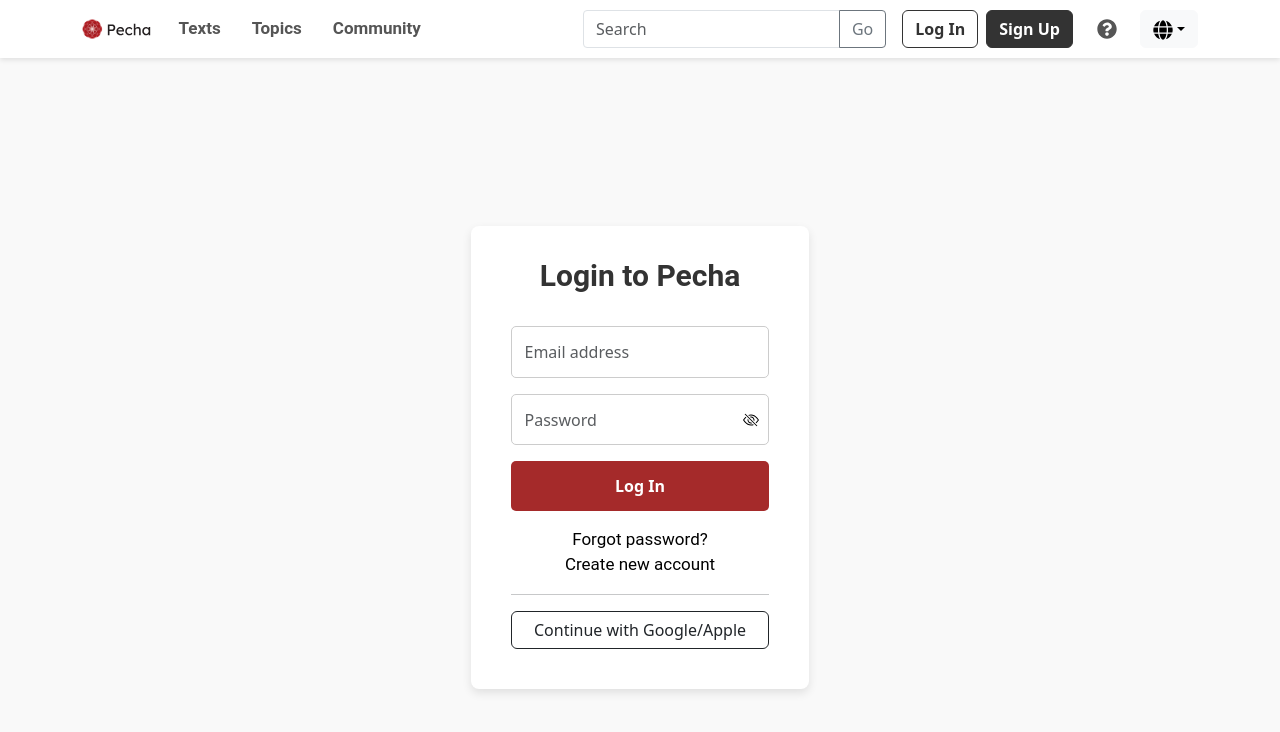
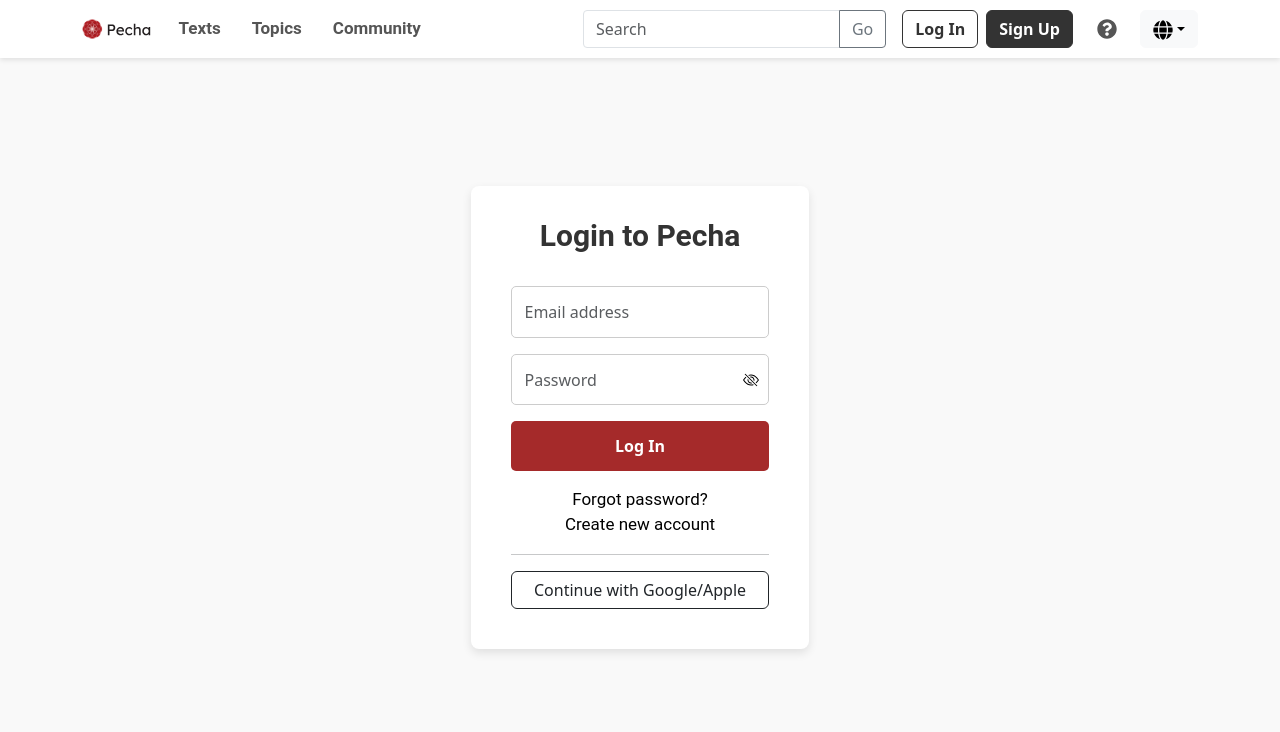
Before and after one commit to OpenPecha/app-pecha-frontend, a React (Vite) app: page /login in a window 1280 px wide. Shown: the top 732 px of the page. Built offline with nearby package versions, Linux system fonts and the light colour scheme; no server answers.

Commit message:
feat: toast for login failures

```diff
--- a/src/components/user-login/UserLogin.jsx
+++ b/src/components/user-login/UserLogin.jsx
@@ -1,7 +1,7 @@
 import { useState } from "react";
 import { useMutation } from "react-query";
 import { useTranslation } from "react-i18next";
-import { Button, Col, Container, Form, Row } from "react-bootstrap";
+import { Button, Col, Container, Form, Row, Toast, ToastContainer } from "react-bootstrap";
 import "./UserLogin.scss";
 import axiosInstance from "../../config/axios-config";
 import { Link, useNavigate } from "react-router-dom";
@@ -101,6 +101,14 @@
             fluid
             className="login-container d-flex align-items-center justify-content-center"
         >
+            { errors.error && <ToastContainer position="top-end">
+                <Toast bg={ "danger" } onClose={ () => setErrors({ error: null }) }>
+                    <Toast.Header>
+                        <strong className="me-auto">Error!</strong>
+                    </Toast.Header>
+                    <Toast.Body>{ errors.error }</Toast.Body>
+                </Toast>
+            </ToastContainer> }
             <Row>
                 <Col xs={12} md={18} lg={25} className="login-box">
                     <h2 className="title text-center login-title">{t("loginToPecha")}</h2>
@@ -188,8 +196,6 @@
                                 </Button>
                             </div>
                         </div>
-                        { errors.error && <span className={ "content text-danger" }>{ errors.error }</span> }
-
                     </Form>
                 </Col>
             </Row>
--- a/src/components/user-login/UserLogin.scss
+++ b/src/components/user-login/UserLogin.scss
@@ -10,7 +10,7 @@
 
 
 .login-container {
-  min-height: 100vh;
+  min-height: 90vh;
   background-color: $background-color;
 
   .row {
--- a/src/config/AuthenticationGuard.jsx
+++ b/src/config/AuthenticationGuard.jsx
@@ -33,5 +33,5 @@
 };
 
 AuthenticationGuard.propTypes = {
-    component: PropTypes.element,
+    component: PropTypes.func,
 };
```
